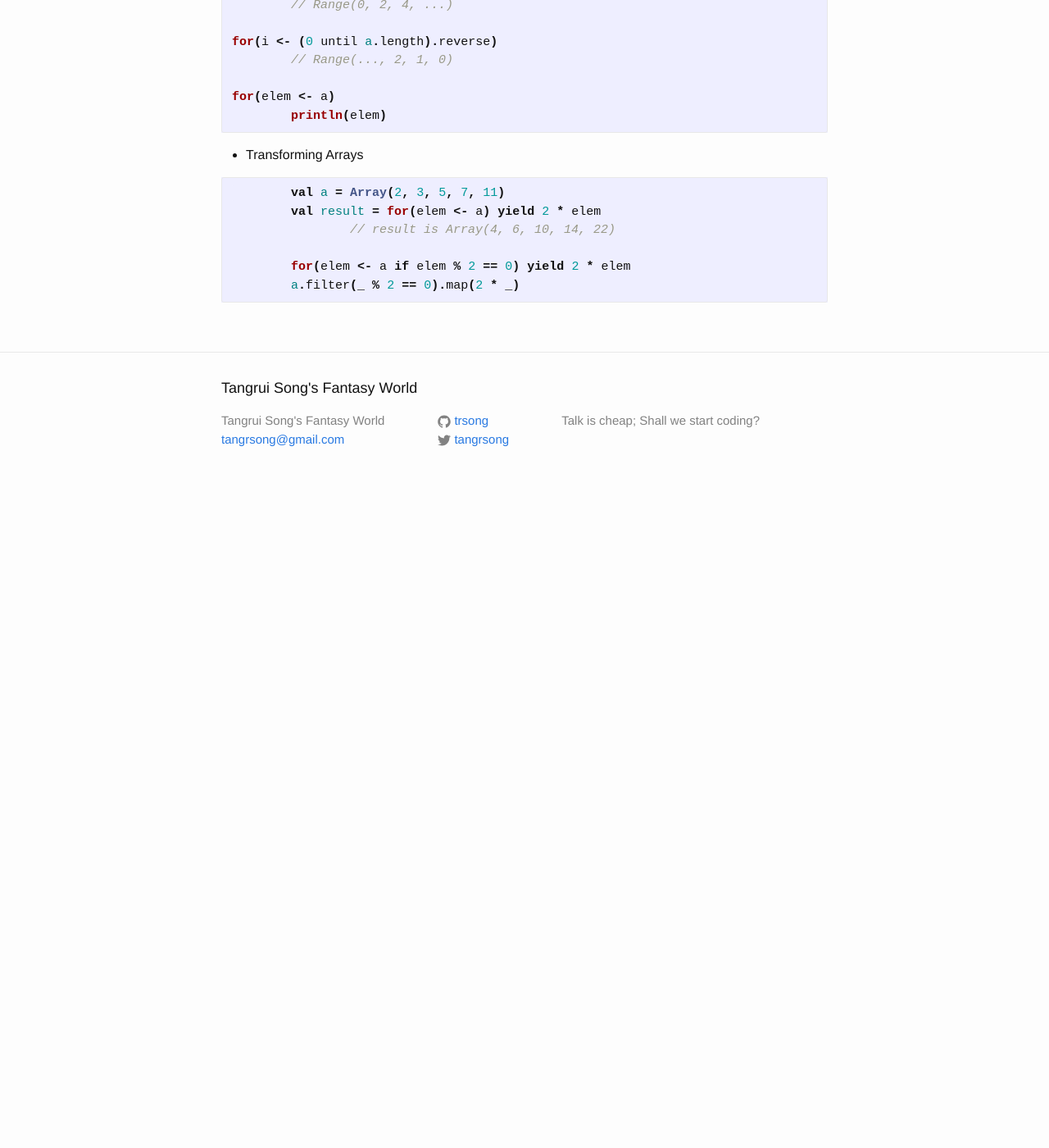
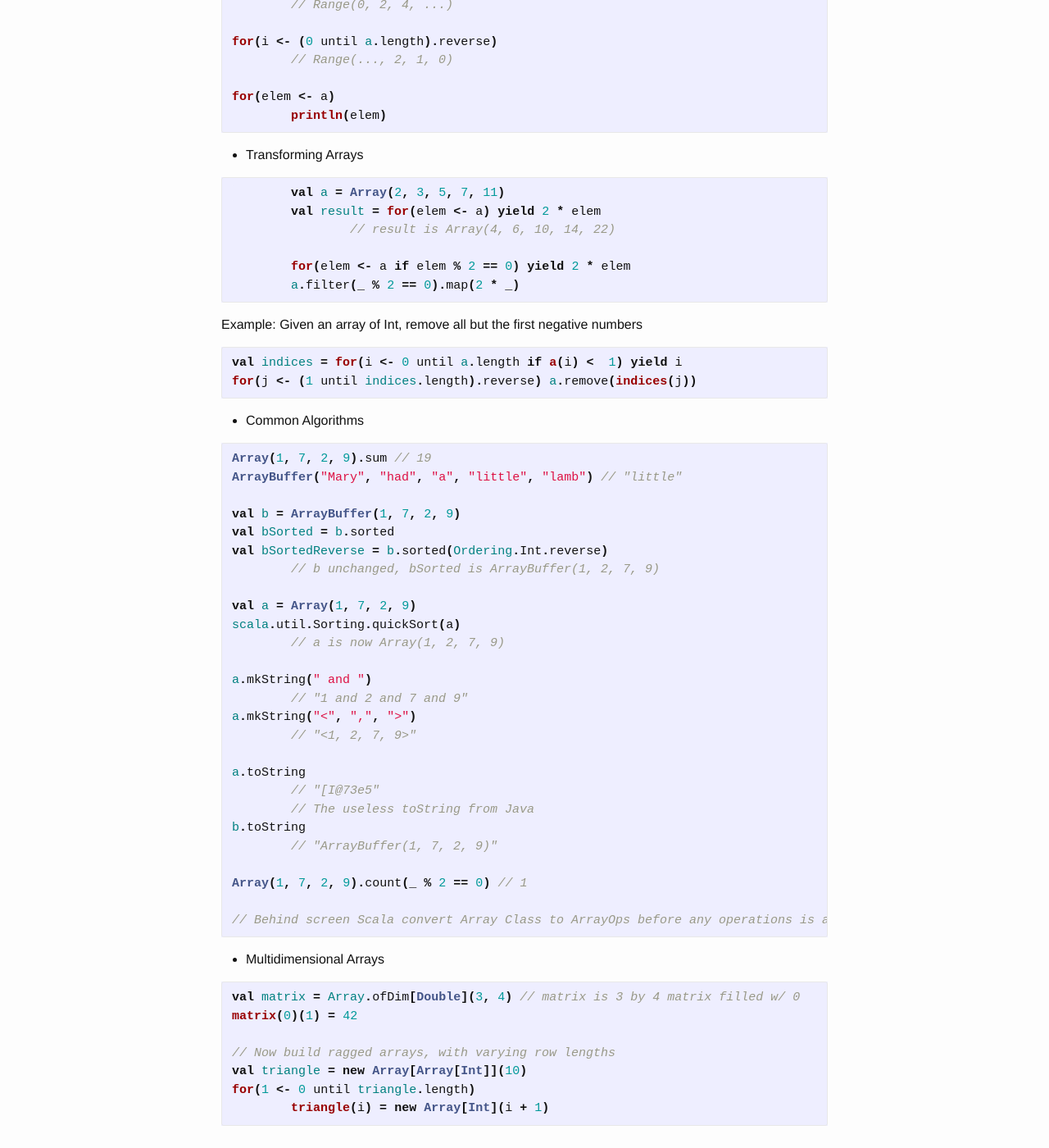
Before and after one commit to trsong/trsong.github.io, a Jekyll site: the page built from _posts/2017-09-24-Scala-Impatient.markdown, in a window 1280 px wide and 1400 px high, scrolled down 6563 px. Shown: the whole window at 82% size. Built offline with Jekyll 4.4.1, drawn with Linux system fonts in a browser that asks for light colours; before the commit the page ends 7170 px from its top, so only the background shows below that.

Commit message:
Adding ch3

````diff
--- a/_posts/2017-09-24-Scala-Impatient.markdown
+++ b/_posts/2017-09-24-Scala-Impatient.markdown
@@ -341,3 +341,53 @@ for(elem <- a)
 	for(elem <- a if elem % 2 == 0) yield 2 * elem
 	a.filter(_ % 2 == 0).map(2 * _)
 ```
+
+Example: Given an array of Int, remove all but the first negative numbers
+
+```scala
+val indices = for(i <- 0 until a.length if a(i) <  1) yield i
+for(j <- (1 until indices.length).reverse) a.remove(indices(j))
+```
+
+* Common Algorithms
+
+```scala
+Array(1, 7, 2, 9).sum // 19
+ArrayBuffer("Mary", "had", "a", "little", "lamb") // "little"
+
+val b = ArrayBuffer(1, 7, 2, 9)
+val bSorted = b.sorted
+val bSortedReverse = b.sorted(Ordering.Int.reverse)
+	// b unchanged, bSorted is ArrayBuffer(1, 2, 7, 9)
+
+val a = Array(1, 7, 2, 9)
+scala.util.Sorting.quickSort(a)
+	// a is now Array(1, 2, 7, 9)
+
+a.mkString(" and ")
+	// "1 and 2 and 7 and 9"
+a.mkString("<", ",", ">")
+	// "<1, 2, 7, 9>"
+
+a.toString
+	// "[I@73e5"
+	// The useless toString from Java
+b.toString
+	// "ArrayBuffer(1, 7, 2, 9)"
+
+Array(1, 7, 2, 9).count(_ % 2 == 0) // 1
+
+// Behind screen Scala convert Array Class to ArrayOps before any operations is applied
+```
+
+* Multidimensional Arrays
+
+```scala
+val matrix = Array.ofDim[Double](3, 4) // matrix is 3 by 4 matrix filled w/ 0
+matrix(0)(1) = 42
+
+// Now build ragged arrays, with varying row lengths
+val triangle = new Array[Array[Int]](10)
+for(1 <- 0 until triangle.length)
+	triangle(i) = new Array[Int](i + 1)
+```
````
